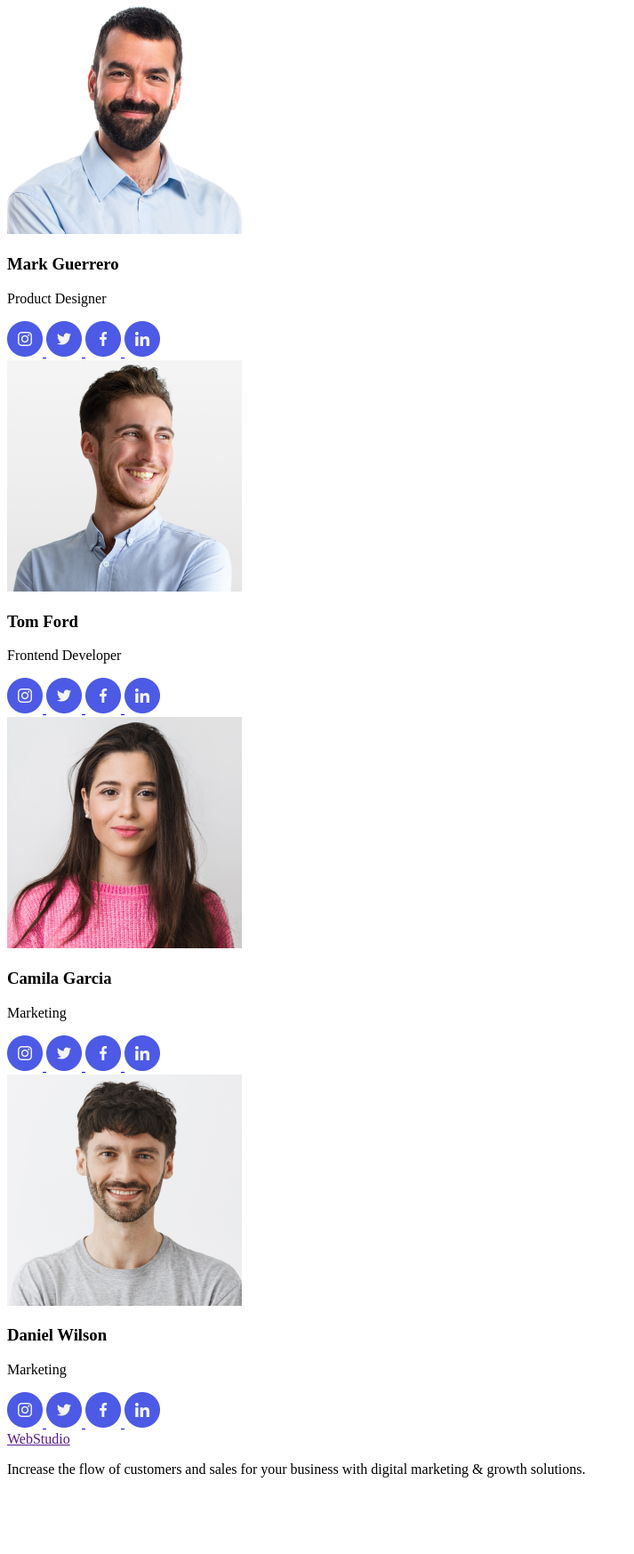
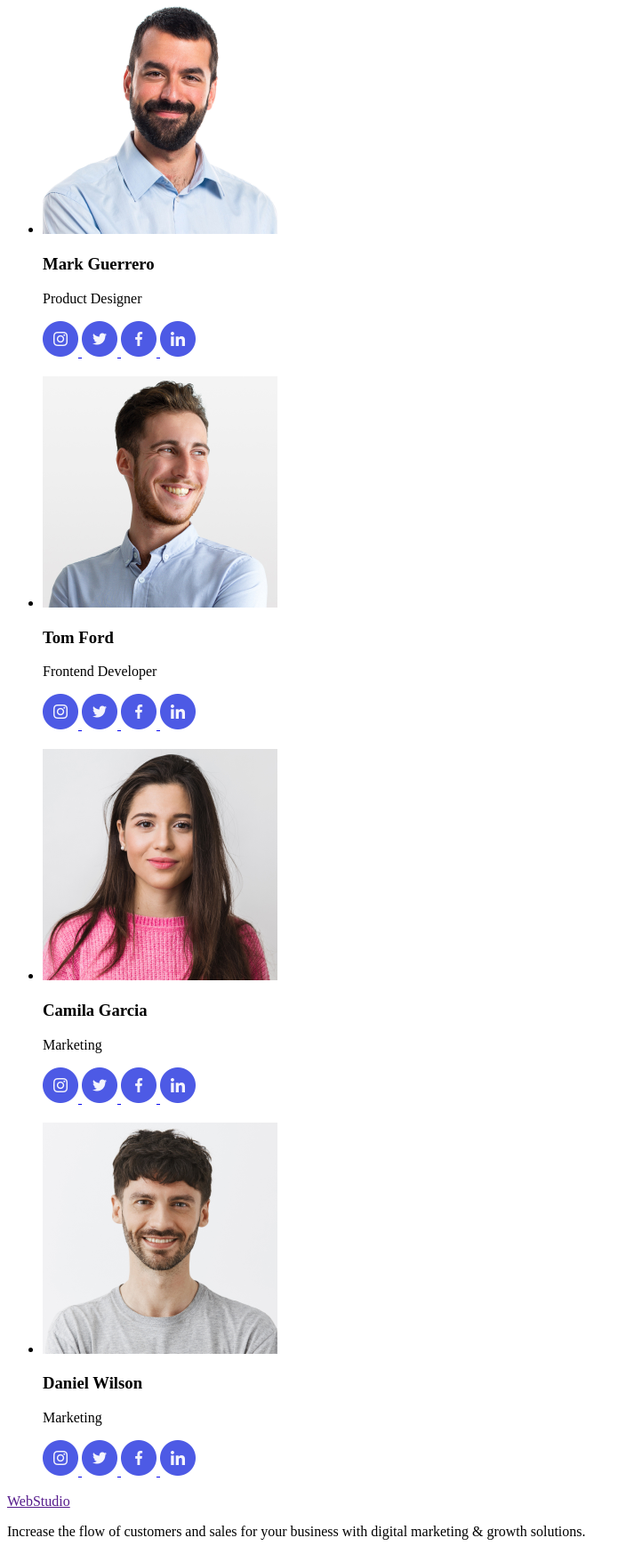
Before and after one commit to Yurii131178/goit-markup-hw-01, a plain HTML site: page index.html in a window 1280 px wide. Shown: the part 622-2369 px from the top of the page at 89% size, without its empty margins (0-713 px from the left). Before the commit the page ends 2299 px from the top, so only its background shows below. Drawn offline with Linux system fonts and the light colour scheme.

Commit message:
add ul list for staff

```diff
--- a/index.html
+++ b/index.html
@@ -23,7 +23,7 @@
       </nav>
       <address>
         <a href="mailto:info@devstudio.com">info@devstudio.com</a><br />
-        <a href="tel:+11 (000) 111-11-11">+11 (000) 111-11-11</a>
+        <a href="tel:+11(000)111-11-11">+11(000)111-11-11</a>
       </address>
 
       <h1>Effective Solutions for Your Business</h1>
@@ -65,16 +65,18 @@
       </section>
       <section>
         <h2>Our Team</h2>
+        <ul>
+          <li>
             <!-- Mark Guerrero data -->
             <img
               src="/images/img_1.jpg"
-          alt="Mark Guerrero"
+              alt="MarkGuerrero"
               width="264"
               height="260"
             />
             <h3>Mark Guerrero</h3>
             <p>Product Designer</p>
-        <a href="https://www.instagram.com/Mark Guerrero" target="_blank">
+            <a href="https://www.instagram.com/MarkGuerrero" target="_blank">
               <img
                 src="/images/Ellipse_insta.png"
                 alt="instagram"
@@ -82,7 +84,7 @@
                 height="40"
               />
             </a>
-        <a href="https://x.com/Mark Guerrero" target="_blank">
+            <a href="https://x.com/MarkGuerrero" target="_blank">
               <img
                 src="/images/Ellipse_twitter.png"
                 alt="twitter"
@@ -90,7 +92,7 @@
                 height="40"
               />
             </a>
-        <a href="https://www.facebook.com/Mark Guerrero" target="_blank">
+            <a href="https://www.facebook.com/MarkGuerrero" target="_blank">
               <img
                 src="/images/Ellipse_fb.png"
                 alt="facebook"
@@ -98,19 +100,27 @@
                 height="40"
               />
             </a>
-        <a href="https://www.linkedin.com/Mark Guerrero" target="_blank">
+            <a href="https://www.linkedin.com/MarkGuerrero" target="_blank">
               <img
                 src="/images/Ellipse_linkedin.png"
                 alt="linkedin"
                 width="40"
                 height="40"
-          /> </a
-        ><br />
+              />
+            </a>
+          </li>
+          <br />
+          <li>
             <!-- Tom Ford data -->
-        <img src="/images/img_2.jpg" alt="Tom Ford" width="264" height="260" />
+            <img
+              src="/images/img_2.jpg"
+              alt="TomFord"
+              width="264"
+              height="260"
+            />
             <h3>Tom Ford</h3>
             <p>Frontend Developer</p>
-        <a href="https://www.instagram.com/Tom Ford" target="_blank">
+            <a href="https://www.instagram.com/TomFord" target="_blank">
               <img
                 src="/images/Ellipse_insta.png"
                 alt="instagram"
@@ -118,7 +128,7 @@
                 height="40"
               />
             </a>
-        <a href="https://x.com/Tom Ford" target="_blank">
+            <a href="https://x.com/TomFord" target="_blank">
               <img
                 src="/images/Ellipse_twitter.png"
                 alt="twitter"
@@ -126,7 +136,7 @@
                 height="40"
               />
             </a>
-        <a href="https://www.facebook.com/Tom Ford" target="_blank">
+            <a href="https://www.facebook.com/TomFord" target="_blank">
               <img
                 src="/images/Ellipse_fb.png"
                 alt="facebook"
@@ -134,24 +144,27 @@
                 height="40"
               />
             </a>
-        <a href="https://www.linkedin.com/Tom Ford" target="_blank">
+            <a href="https://www.linkedin.com/TomFord" target="_blank">
               <img
                 src="/images/Ellipse_linkedin.png"
                 alt="linkedin"
                 width="40"
                 height="40"
-          /> </a
-        ><br />
+              />
+            </a>
+          </li>
+          <br />
+          <li>
             <!-- Camila Garcia data -->
             <img
               src="/images/img_3.jpg"
-          alt="Camila Garcia"
+              alt="CamilaGarcia"
               width="264"
               height="260"
             />
             <h3>Camila Garcia</h3>
             <p>Marketing</p>
-        <a href="https://www.instagram.com/Camila Garcia" target="_blank">
+            <a href="https://www.instagram.com/CamilaGarcia" target="_blank">
               <img
                 src="/images/Ellipse_insta.png"
                 alt="instagram"
@@ -159,7 +172,7 @@
                 height="40"
               />
             </a>
-        <a href="https://x.com/Camila Garcia" target="_blank">
+            <a href="https://x.com/CamilaGarcia" target="_blank">
               <img
                 src="/images/Ellipse_twitter.png"
                 alt="twitter"
@@ -167,7 +180,7 @@
                 height="40"
               />
             </a>
-        <a href="https://www.facebook.com/Camila Garcia" target="_blank">
+            <a href="https://www.facebook.com/CamilaGarcia" target="_blank">
               <img
                 src="/images/Ellipse_fb.png"
                 alt="facebook"
@@ -175,25 +188,27 @@
                 height="40"
               />
             </a>
-        <a href="https://www.linkedin.com/Camila Garcia" target="_blank">
+            <a href="https://www.linkedin.com/CamilaGarcia" target="_blank">
               <img
                 src="/images/Ellipse_linkedin.png"
                 alt="linkedin"
                 width="40"
                 height="40"
-          /> </a
-        ><br />
-
+              />
+            </a>
+          </li>
+          <br />
+          <li>
             <!-- Daniel Wilson data -->
             <img
               src="/images/img_4.jpg"
-          alt="Daniel Wilson"
+              alt="DanielWilson"
               width="264"
               height="260"
             />
             <h3>Daniel Wilson</h3>
             <p>Marketing</p>
-        <a href="https://www.instagram.com/Daniel Wilson" target="_blank">
+            <a href="https://www.instagram.com/DanielWilson" target="_blank">
               <img
                 src="/images/Ellipse_insta.png"
                 alt="instagram"
@@ -201,7 +216,7 @@
                 height="40"
               />
             </a>
-        <a href="https://x.com/Daniel Wilson" target="_blank">
+            <a href="https://x.com/DanielWilson" target="_blank">
               <img
                 src="/images/Ellipse_twitter.png"
                 alt="twitter"
@@ -209,7 +224,7 @@
                 height="40"
               />
             </a>
-        <a href="https://www.facebook.com/Daniel Wilson" target="_blank">
+            <a href="https://www.facebook.com/DanielWilson" target="_blank">
               <img
                 src="/images/Ellipse_fb.png"
                 alt="facebook"
@@ -217,7 +232,7 @@
                 height="40"
               />
             </a>
-        <a href="https://www.linkedin.com/Daniel Wilson" target="_blank">
+            <a href="https://www.linkedin.com/DanielWilson" target="_blank">
               <img
                 src="/images/Ellipse_linkedin.png"
                 alt="linkedin"
@@ -225,6 +240,8 @@
                 height="40"
               />
             </a>
+          </li>
+        </ul>
       </section>
     </main>
 
```
Lines whose indentation alone changed are shown as unchanged.
